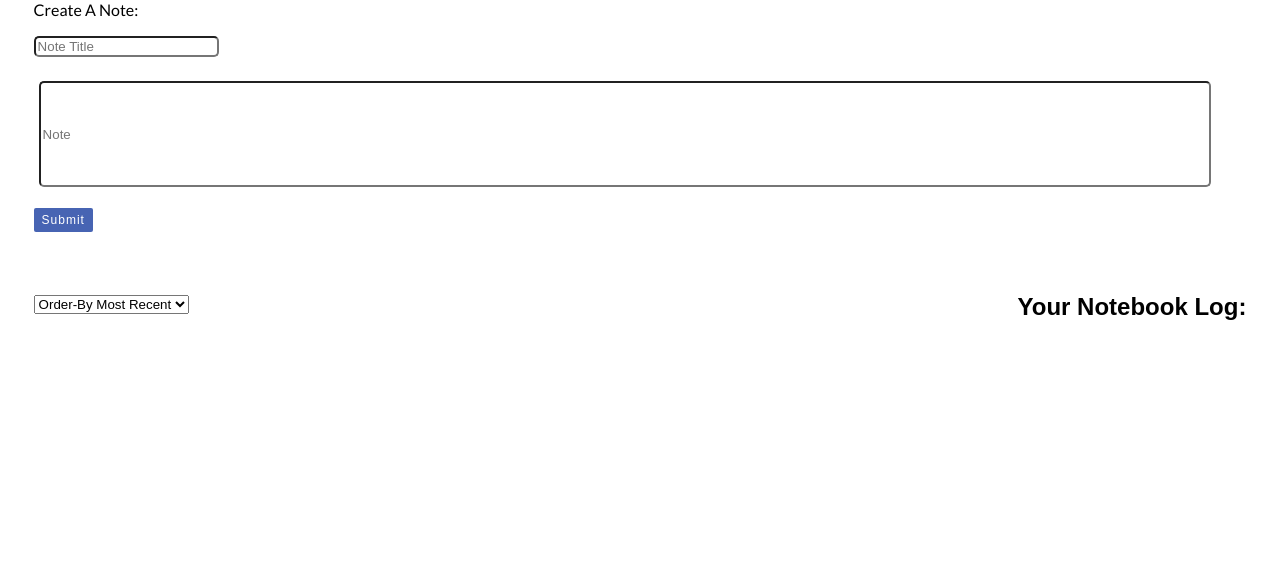
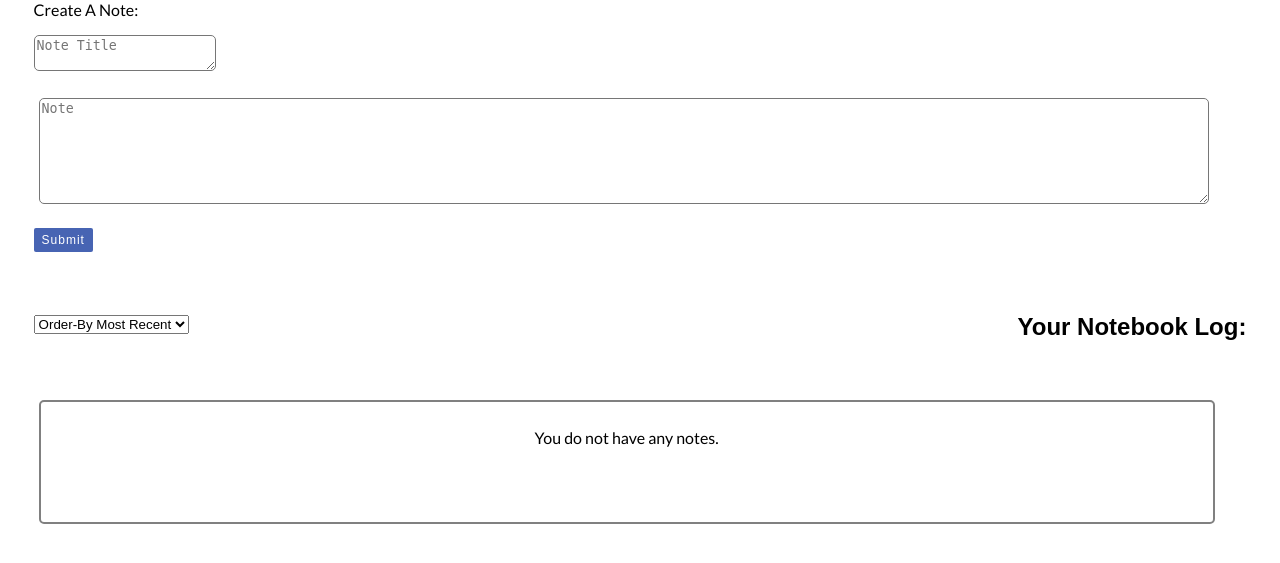
Before and after one commit to laurengordonfahn/notebook, a Flask app: page / in a window 1280 px wide. Shown: the part 129-692 px from the top of the page. Run offline with Flask 2, Linux system fonts and the light colour scheme; the visitor is signed in with stand-in values (Sample User, id 1); data comes from the database, SQL or seed files in the repository; some libraries are stand-ins or nearby versions; some web fonts are replaced.

Commit message:
Added no note message
Issue: When you reorder it goes away
Issue: When screen is very small border is inturpted

```diff
--- a/server.py
+++ b/server.py
@@ -74,7 +74,7 @@
     return jsonify(format_note(note))
 
 @app.route('/notes/edit/<id>', methods=['PUT'])
-def update_edited_note_in_BD(id):
+def update_edited_note_in_db(id):
     """ Replace Note in Database by ID with Edited Note and Title """
 
     note_title = request.form.get('title')
--- a/static/css/stylesheet.css
+++ b/static/css/stylesheet.css
@@ -5,8 +5,9 @@
 }
 
 /* App Inputs */
-input{
+input, textarea {
     border-radius: 5px;
+    border-color: gray 1px;
 }
 
 /* App Buttons */
@@ -77,7 +78,6 @@
     display: block;
     float: right;
     margin: -1px -2px -2px;
-
 }
 
 h2.head_font{
@@ -177,6 +177,18 @@
 
 }
 
+.no_notes{
+    height: 100px;
+    width: 90%;
+    margin: 5px 5px 2px 5px;
+    border: solid 2px;
+    border-color: gray;
+    border-radius: 5px;
+    text-align: center;
+    position: fixed;
+    z-index: -10;
+}
+
 @media screen and (max-width: 520px) {
     #div_select_header{
         margin-bottom: 0px;
--- a/static/javascript/index.js
+++ b/static/javascript/index.js
@@ -148,10 +148,10 @@
       "</div>" +
     "{{/items}}";
 
+
     var content = Mustache.render(template, data);
 
     $('#contain_all_notes').append(content);
-
 }
 
 
--- a/templates/index.html
+++ b/templates/index.html
@@ -36,10 +36,10 @@
     <div id="div_new_note_form">
 
         <form id="new_note_form" action="/notes" method="post">
-            <p"new_note_title">Create A Note:</p><input id="title_for_new_note" type="text"  rows="1" cols="20" wrap="hard" placeholder="Note Title" name="note_title">
+            <p"new_note_title">Create A Note:</p><textarea wrap="hard" rows="2" cols=" 20" id="title_for_new_note" type="text" placeholder="Note Title" name="note_title"></textarea>
             <br>
             <br>
-            <input id="new_note_text_box" type="text" rows="5" cols="100" wrap="hard" placeholder="Note" name="new_note">
+            <textarea id="new_note_text_box" type="text" rows="5" cols="100" wrap="hard" placeholder="Note" name="new_note"></textarea>
             <br>
             <br>
             <button id="new_note_button">Submit</button>
@@ -101,7 +101,10 @@
                 </div>
 
             {% endfor %}
-
+            {% else %}
+                <div class="decorate_note_div no_notes">
+                    <p> You do not have any notes. </p>
+                </div>
 
         {% endif %}
 
```
